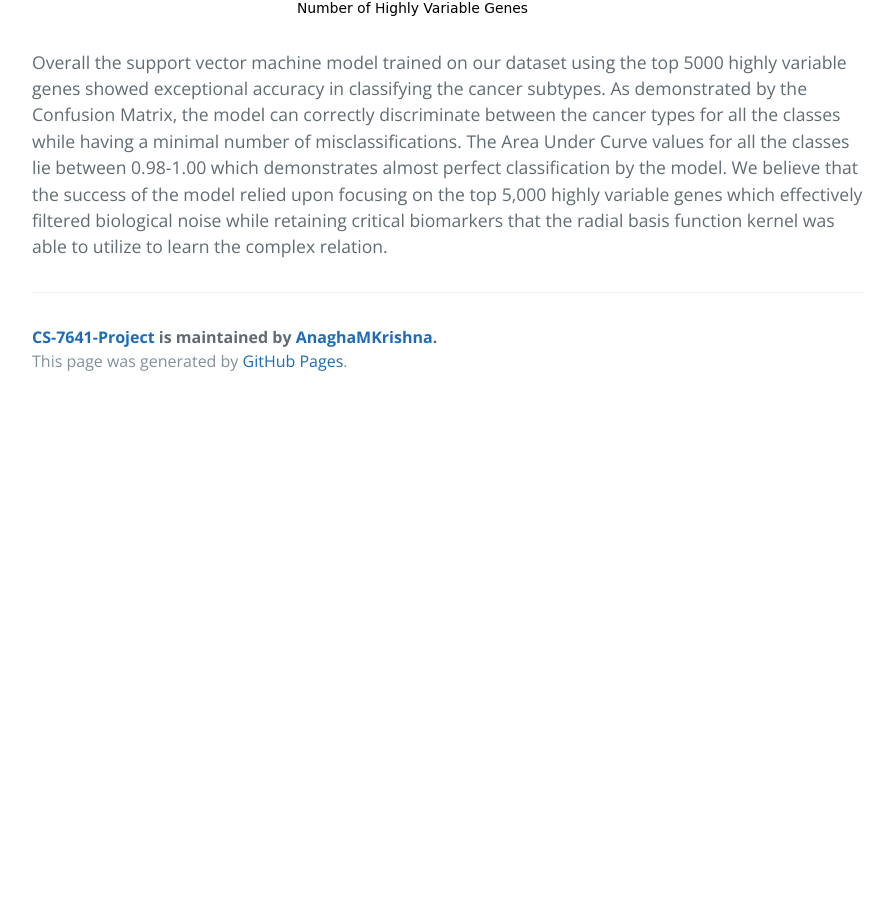
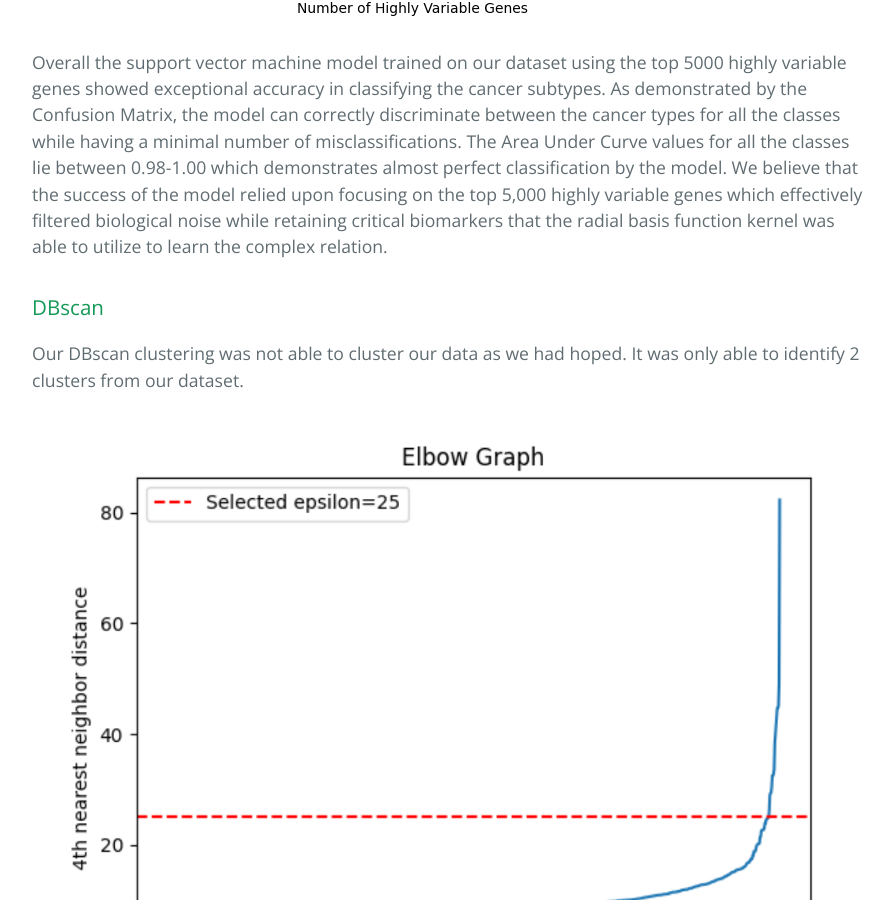
Before and after one commit to AnaghaMKrishna/CS-7641-Project, a Jekyll site: the page built from Final_Submission/final_report.md, in a window 1280 px wide and 900 px high, scrolled down 11815 px. Shown: the whole window, without its empty margins (192-1085 px from the left). Built offline with Jekyll 4.4.1, drawn with Linux system fonts in a browser that asks for light colours; our own code applies the rules of GitHub Pages for plain Markdown files; before the commit the page ends 12220 px from its top, so only the background shows below that.

Commit message:
Final_submission

```diff
--- a/Final_Submission/final_report.md
+++ b/Final_Submission/final_report.md
@@ -121,3 +121,8 @@ We also looked at using different hyperparameters to assess the best F1 Score -
   ![Variable Genes](Figures/SVM_Genes.png)
 
 Overall the support vector machine model trained on our dataset using the top 5000 highly variable genes showed exceptional accuracy in classifying the cancer subtypes. As demonstrated by the Confusion Matrix, the model can correctly discriminate between the cancer types for all the classes while having a minimal number of misclassifications. The Area Under Curve values for all the classes lie between 0.98-1.00 which demonstrates almost perfect classification by the model. We believe that the success of the model relied upon focusing on the top 5,000 highly variable genes which effectively filtered biological noise while retaining critical biomarkers that the radial basis function kernel was able to utilize to learn the complex relation.
+
+### DBscan
+Our DBscan clustering was not able to cluster our data as we had hoped. It was only able to identify 2 clusters from our dataset.
+
+  ![Elbow Plot](Figures/elbow_plot_dbscan.png)
```
Also changed, not shown: Final_Submission/Figures/elbow_plot_dbscan.png (added), 1 other file.
